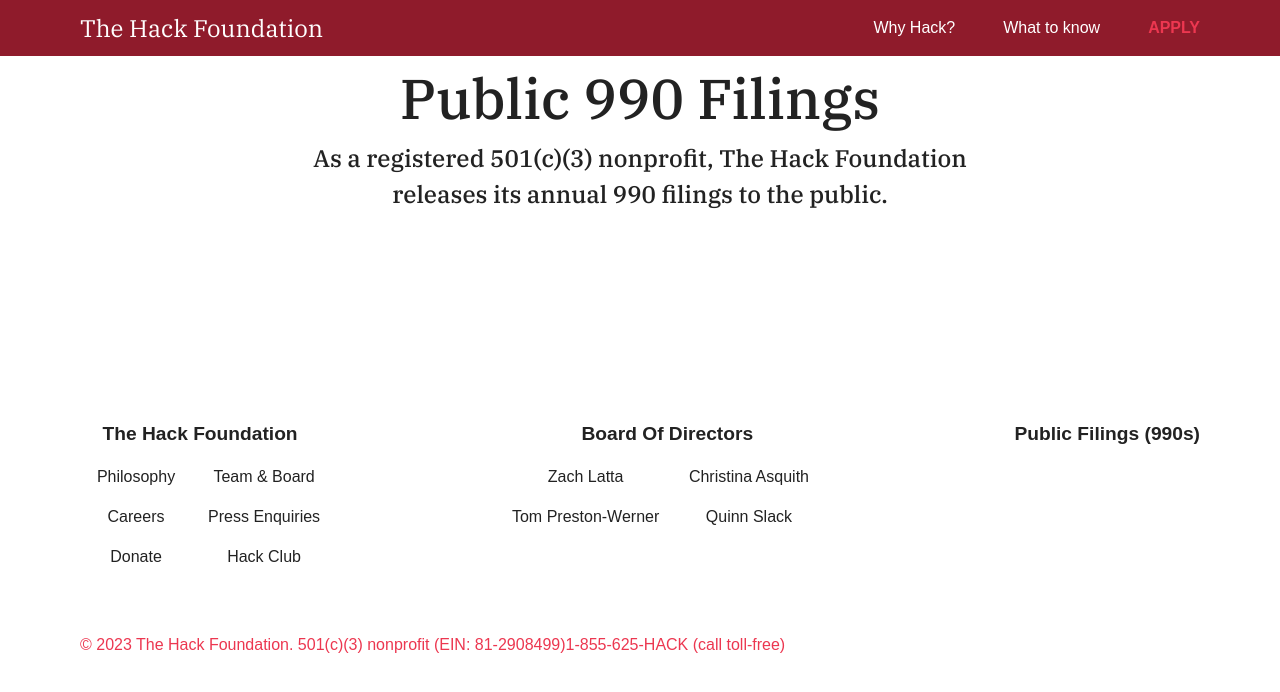
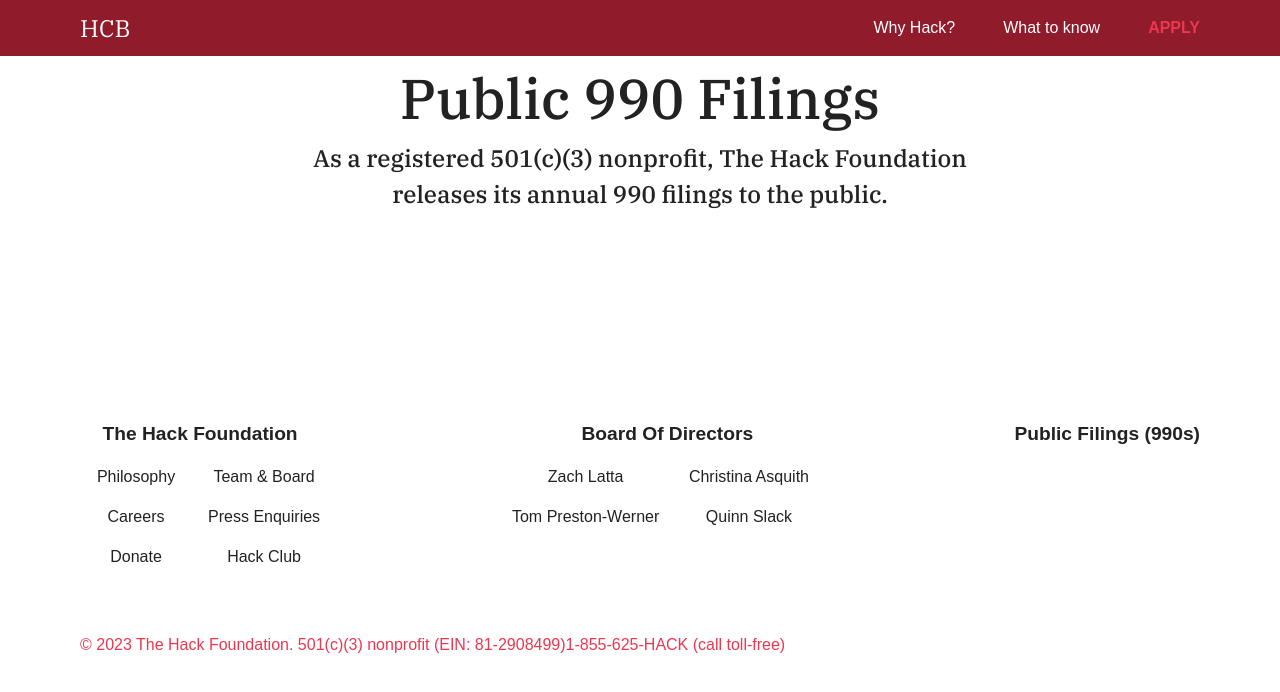
Before and after one commit to malted/hf, an Astro site: page /990s in a window 1280 px wide. Built offline with nearby package versions, Linux system fonts and the light colour scheme; Astro itself is replaced by a stand-in of ours; animation ran at ten frames a second; a web font is replaced by a local one.

Commit message:
💬 Change nav title

```diff
--- a/src/components/Nav.astro
+++ b/src/components/Nav.astro
@@ -1,6 +1,6 @@
 <nav class="z-10">
 	<div class="content flex h-full">
-		<a href="/" id="title">The Hack Foundation</a>
+		<a href="/" id="title">HCB</a>
 
 		<div id="links" class="flex">
 			<a href="/why-hack">Why Hack?</a>
```
